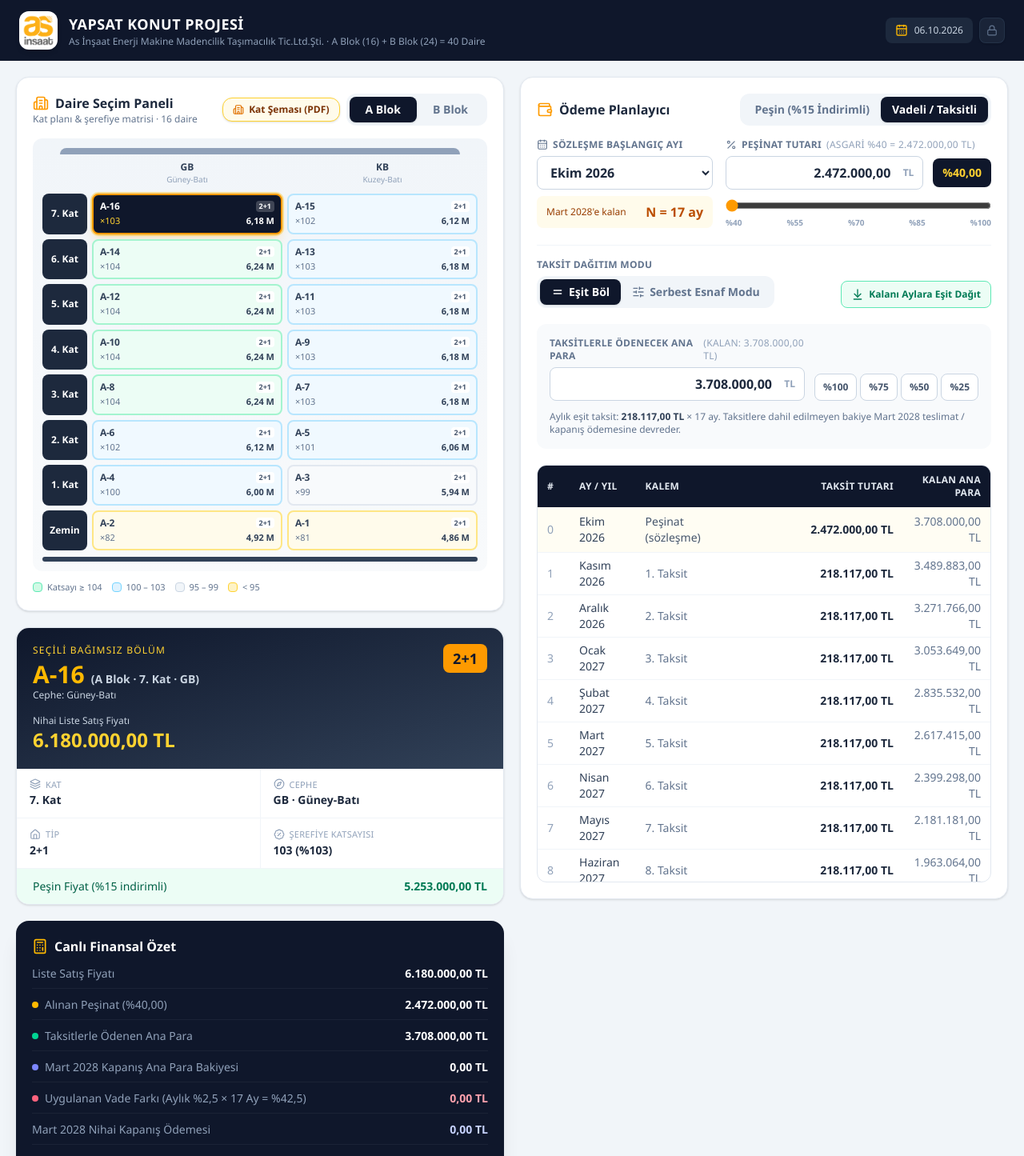
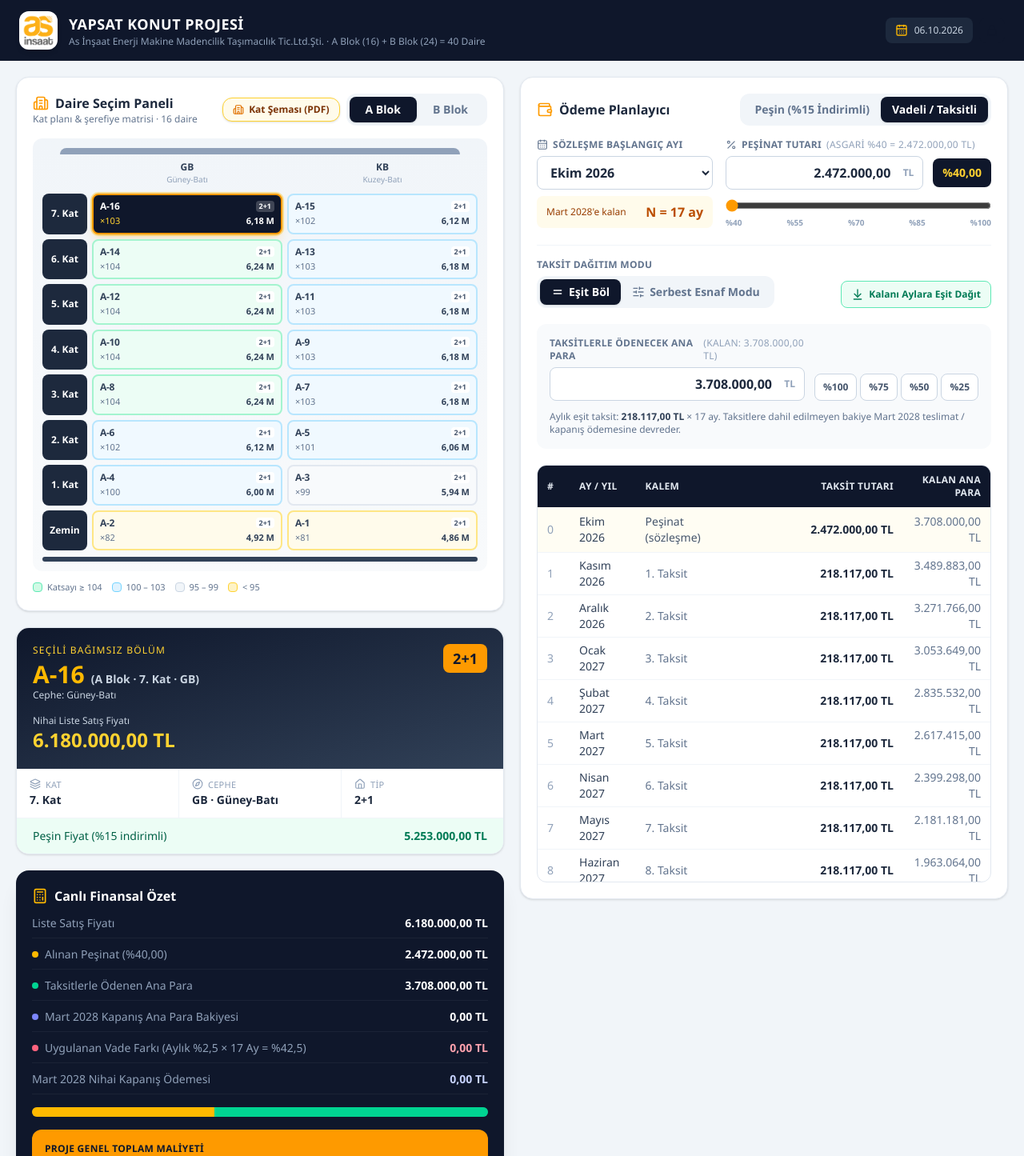
Before and after one commit to YigitcanDnc/as-yapsat-satis, a React (Vite) app: page / in a window 1280 px wide. Shown: the top 1445 px of the page at 80% size. Built offline with nearby package versions, Linux system fonts and the light colour scheme.

Commit message:
feat: show only floor, facade, and type in apartment summary; make admin lock icon blend invisibly into header background

```diff
--- a/src/components/ApartmentSummary.jsx
+++ b/src/components/ApartmentSummary.jsx
@@ -1,4 +1,4 @@
-import { House, Layers, Compass, BadgePercent } from 'lucide-react';
+import { House, Layers, Compass } from 'lucide-react';
 import { CEPHE_LABELS, katLabel, aptShortCode } from '../data/apartments';
 import { cashPriceK } from '../lib/finance';
 import { formatTL } from '../lib/format';
@@ -29,11 +29,10 @@ export default function ApartmentSummary({ apt, saleK }) {
         </div>
       </div>
 
-      <dl className="grid grid-cols-2 gap-px bg-slate-100 text-sm">
+      <dl className="grid grid-cols-3 gap-px bg-slate-100 text-sm">
         <Item icon={Layers} label="Kat" value={katLabel(apt.kat)} />
         <Item icon={Compass} label="Cephe" value={`${apt.cephe} · ${CEPHE_LABELS[apt.cephe]}`} />
         <Item icon={House} label="Tip" value={apt.tip} />
-        <Item icon={BadgePercent} label="Şerefiye Katsayısı" value={`${apt.katsayi} (%${apt.katsayi})`} />
       </dl>
       <div className="flex items-center justify-between border-t border-slate-100 bg-emerald-50 px-5 py-3 text-sm">
         <span className="font-medium text-emerald-800">Peşin Fiyat (%15 indirimli)</span>
--- a/src/components/Header.jsx
+++ b/src/components/Header.jsx
@@ -29,10 +29,10 @@ export default function Header({ onOpenAdmin }) {
             <button
               onClick={onOpenAdmin}
               title="Yönetici Paneli (Baz Fiyatlar)"
-              className="group flex size-8 items-center justify-center rounded-lg bg-slate-800/80 text-slate-500 hover:bg-slate-800 hover:text-amber-400 transition shadow-sm border border-slate-700/50"
+              className="group flex size-8 items-center justify-center rounded-lg bg-slate-900 border border-slate-900 hover:border-slate-800 hover:bg-slate-800 transition cursor-pointer"
               aria-label="Yönetici Paneli"
             >
-              <Lock className="size-3.5 transition-transform group-hover:scale-110" />
+              <Lock className="size-3.5 text-slate-900 group-hover:text-amber-400 transition" />
             </button>
           )}
         </div>
```
